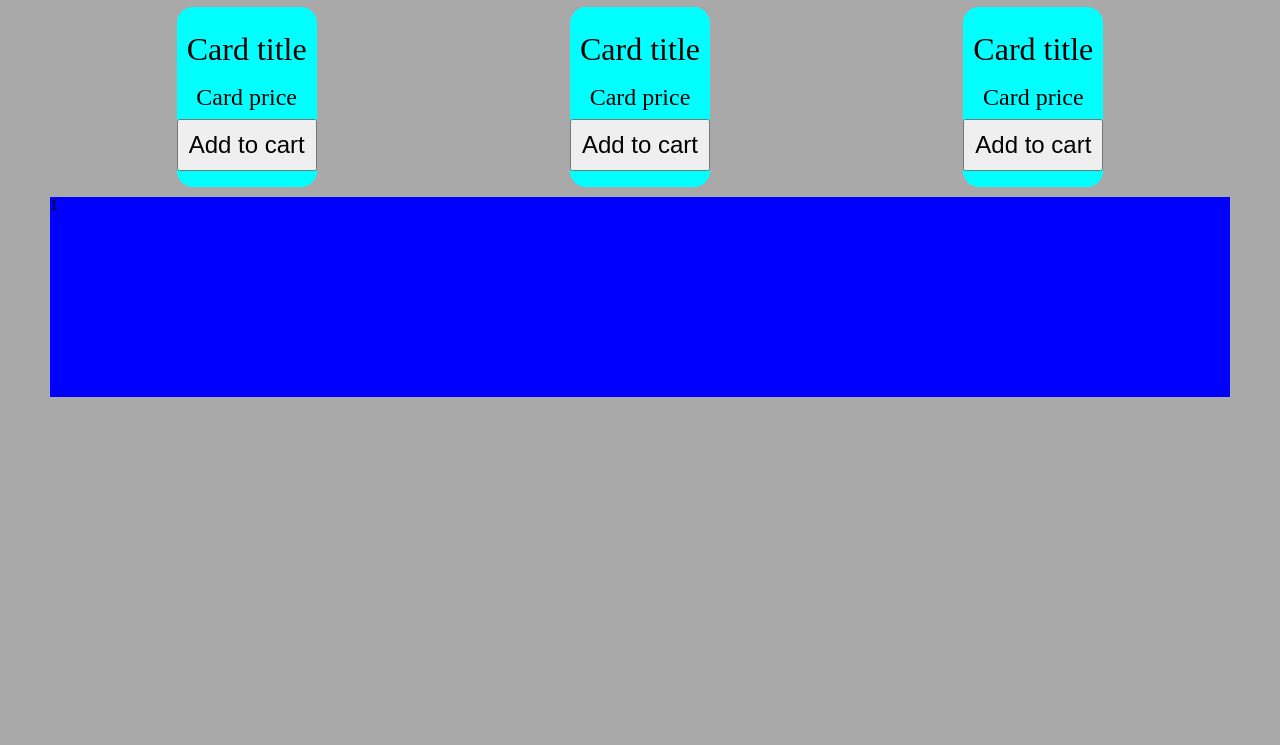
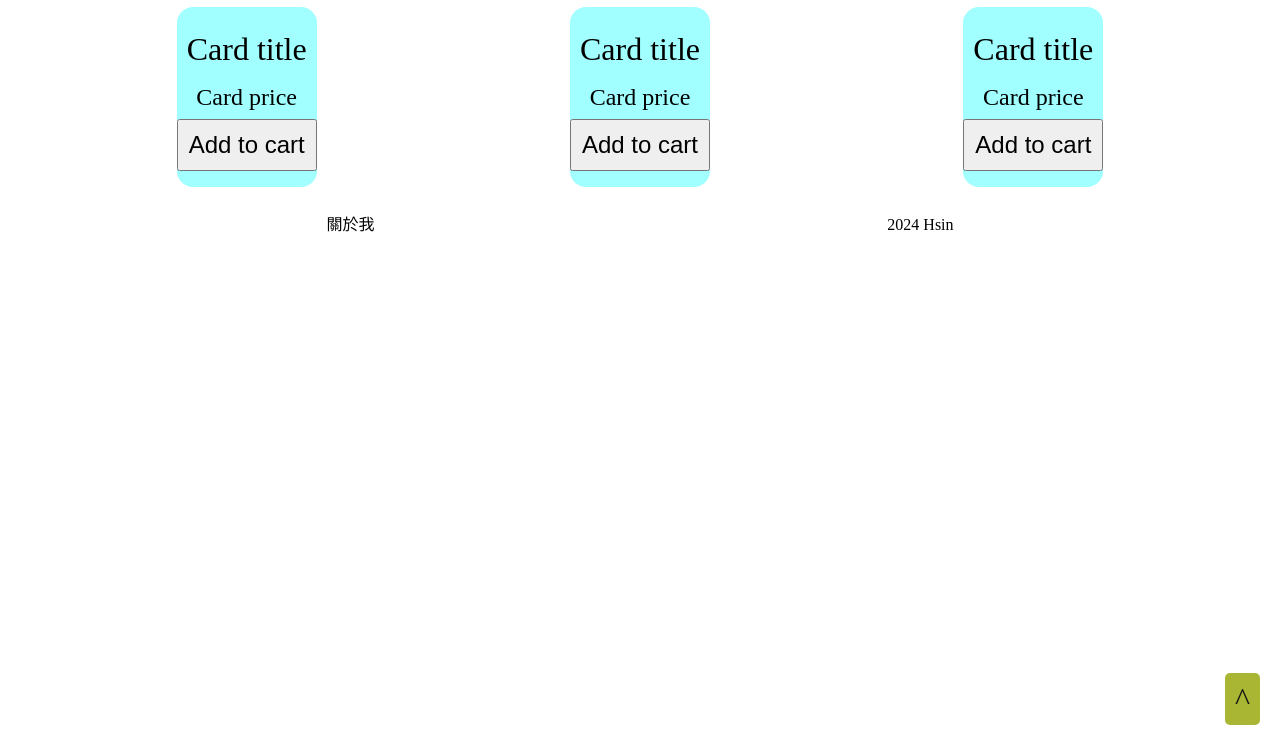
Before and after one commit to hsin-pg-master/project_1, a plain HTML site: page index.html in a window 1280 px wide. Shown: the part 55-800 px from the top of the page. Drawn offline with Linux system fonts and the light colour scheme.

Commit message:
add footer and toTop button

```diff
--- a/all.css
+++ b/all.css
@@ -50,7 +50,6 @@ html {
 }
 
 body {
-  background-color: darkgray;
   max-width: 1180px;
   margin: 0 auto;
   position: relative;
@@ -88,7 +87,6 @@ a:hover {
 }
 
 header {
-  background-color: darkgreen;
   padding: 10px;
   align-items: flex-end;
 }
@@ -138,7 +136,7 @@ header {
 }
 
 .card {
-  background-color: aqua;
+  background-color: rgb(161, 255, 255);
   border-radius: 1rem;
   text-align: center;
 }
@@ -146,7 +144,6 @@ header {
 .card > img {
   border-radius: 1rem 1rem 0rem 0rem;
   max-width: 350px;
-  /* margin-bottom: 10px; */
 }
 
 .card-body > h5 {
@@ -166,6 +163,20 @@ header {
 }
 
 footer{
-  background-color: blue;
-  height: 200px;
+  padding: 20px;
 }
+
+.to-top {
+  position: fixed;
+  padding: 10px;
+  right: 20px;
+  bottom: 20px;
+  background-color: rgb(169, 182, 51);
+  border-radius: 5px;
+  font-size: 2rem;
+}
+
+.to-top:hover {
+  background-color: rgb(198, 218, 22);
+  color: rgb(0, 129, 241);
+}
--- a/index.html
+++ b/index.html
@@ -10,7 +10,7 @@
 
 <body>
   <!-- h1 tag is created by feature/html_1 -->
-  <h1>我的首頁</h1>
+  <h1 id="to-top">我的首頁</h1>
 
   <!-- header is created by feature/html_1  -->
   <header class="d-flex justify-content-between">
@@ -74,9 +74,15 @@
 
   <!-- TODO create footer -->
   <!-- footer is created by feature/html_2  -->
-  <footer>1</footer>
+  <footer class="d-flex justify-content-around">
+    <div class="left">
+      <p>關於我</p>
+    </div>
+    <div class="right">2024 Hsin</div>
+  </footer>
 
   <!-- to top button is created by feature/html_2  -->
+   <a href="#to-top" class="to-top">^</a>
 
 </body>
 
```
